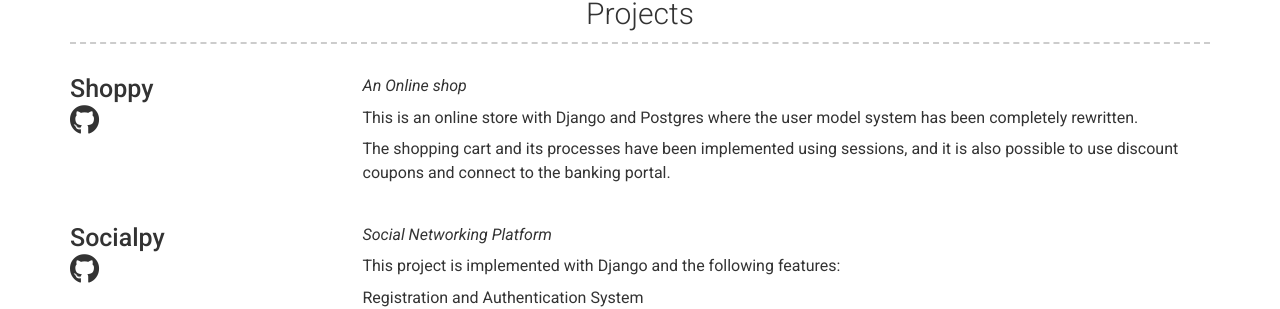
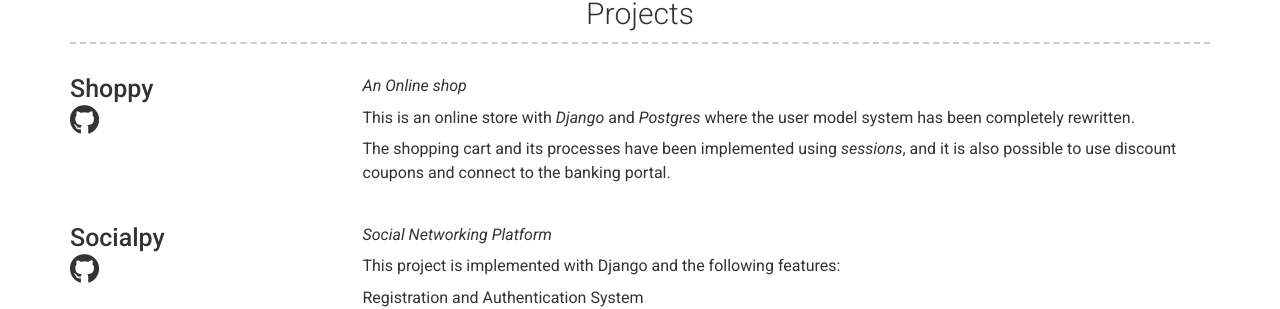
Before and after one commit to mohsenhsz/mohsenhsz.github.io, a Jekyll site: the page built from index.md, in a window 1280 px wide. Shown: the part 1083-1392 px from the top of the page. Built offline with Jekyll 4.4.1, drawn with Linux system fonts in a browser that asks for light colours; nearby versions of some CDN libraries.

```diff
--- a/_data/projects.yml
+++ b/_data/projects.yml
@@ -5,10 +5,10 @@
   quote: >
    An Online shop
   description: |
-    This is an online store with Django and Postgres where the user model system has been completely rewritten.
+    This is an online store with *Django* and *Postgres* where the user model system has been completely rewritten.
 
 
-    The shopping cart and its processes have been implemented using sessions, and it is also possible to use discount coupons and connect to the banking portal.
+    The shopping cart and its processes have been implemented using *sessions*, and it is also possible to use discount coupons and connect to the banking portal.
 
 
 - layout: left
```
